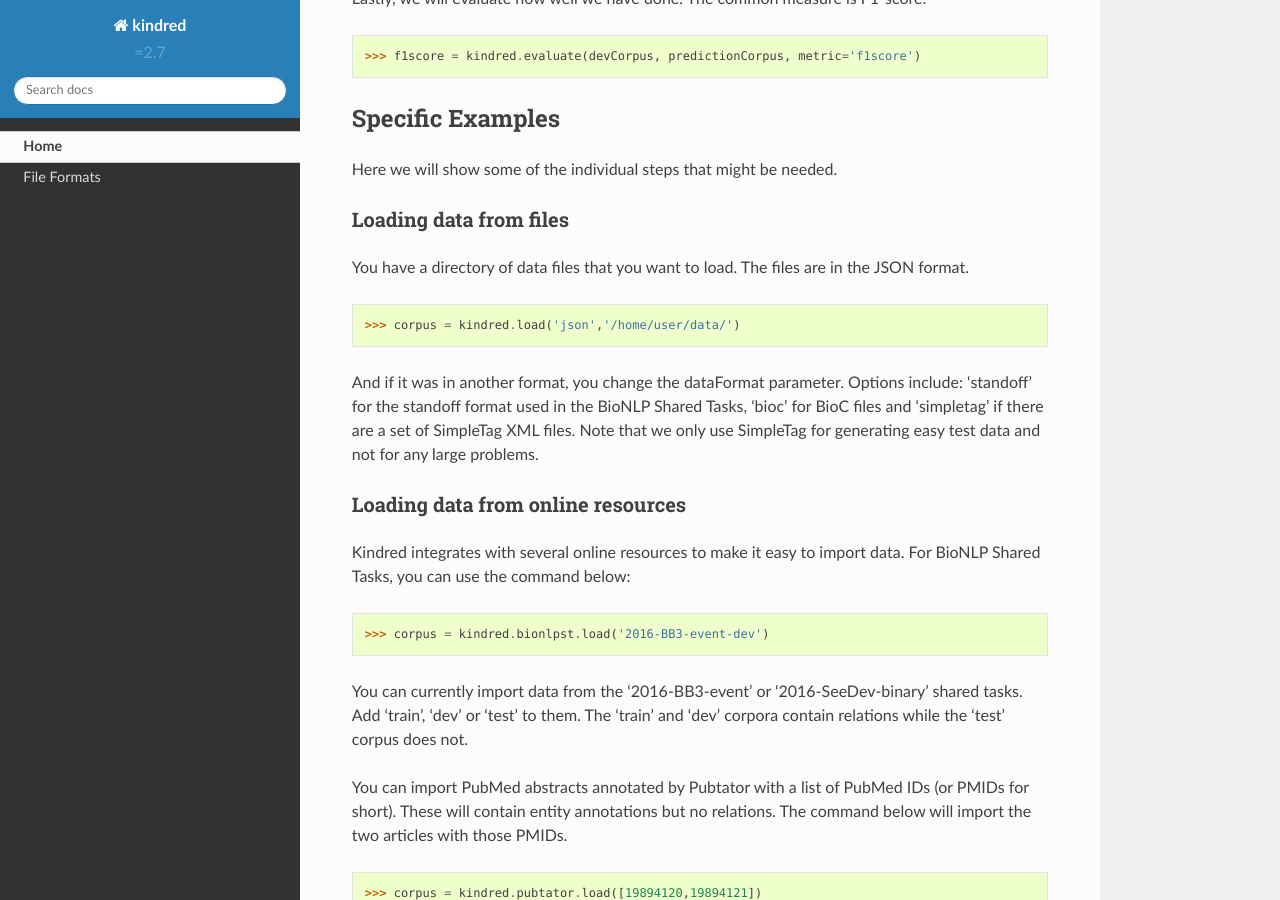
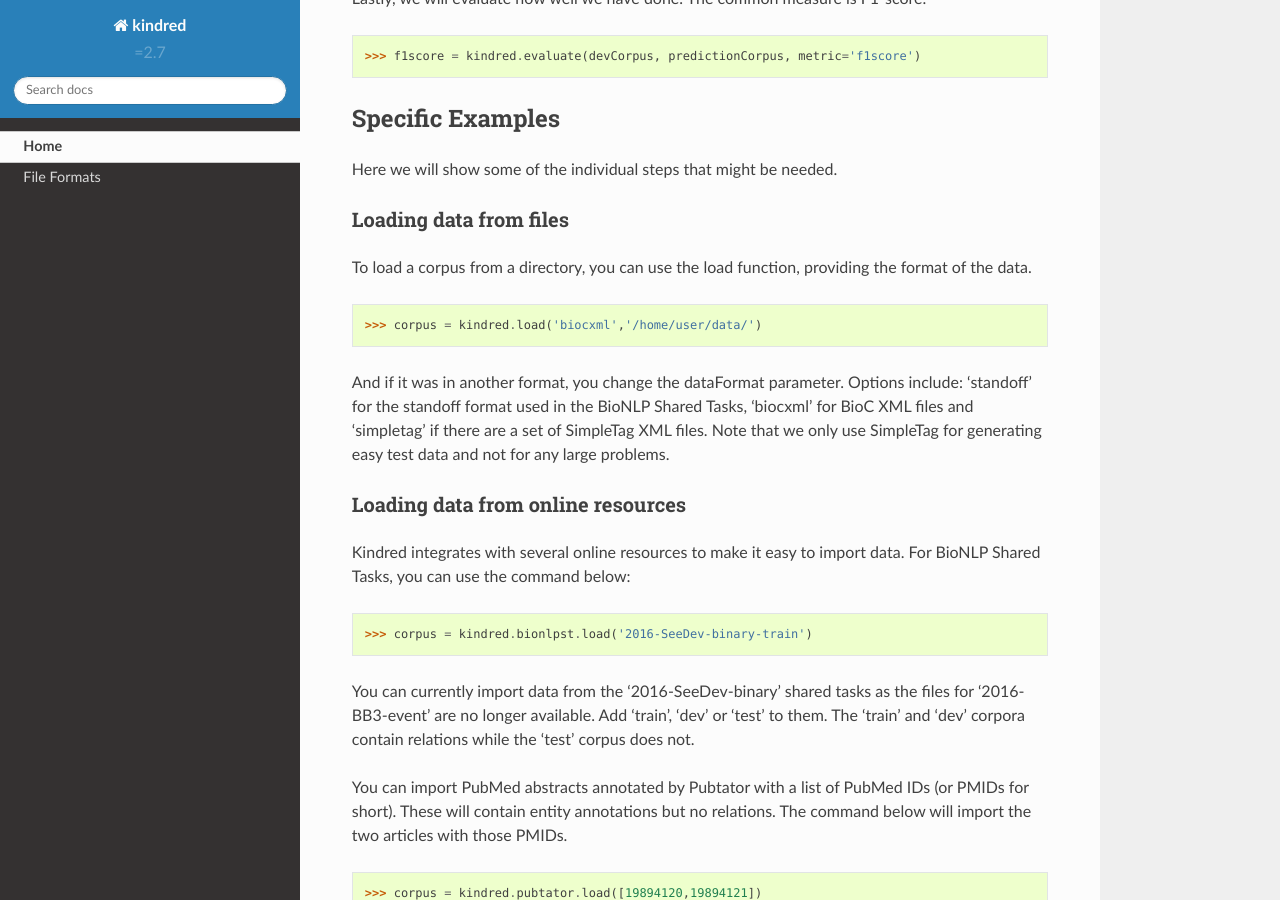
Before and after one commit to jakelever/kindred, a Sphinx documentation site: the page built from docs/index.rst, in a window 1280 px wide and 900 px high, scrolled down 2154 px. Built offline with Sphinx 7.4.7 and the Read the Docs theme 2.0.0, drawn with Linux system fonts in a browser that asks for light colours; formulas are drawn with MathJax 3; some of the changed text lies outside the part shown.

Commit message:
Updates to README and docs for spacy and bionlp-st changes

```diff
--- a/docs/index.rst
+++ b/docs/index.rst
@@ -67,8 +67,8 @@
 
 First, we need to load the data. We want the training and development corpus and use the commands below
 
->>> trainCorpus = kindred.bionlpst.load('2016-BB3-event-train')
->>> devCorpus = kindred.bionlpst.load('2016-BB3-event-dev')
+>>> trainCorpus = kindred.bionlpst.load('2016-SeeDev-binary-train')
+>>> devCorpus = kindred.bionlpst.load('2016-SeeDev-binary-dev')
 
 We're going to build a model for the relations in the training corpus and make predictions on the development corpus. We are going to keep the devCorpus object to make comparisons against, but need a copy of it that doesn't have any relations attached to it. Hence we will clone it and remove the relations. This will contain all the same text and entity annotations as the devCorpus, but no relations.
 
@@ -96,20 +96,20 @@
 Loading data from files
 ~~~~~~~~~~~~~~~~~~~~~~~
 
-You have a directory of data files that you want to load. The files are in the JSON format.
+To load a corpus from a directory, you can use the load function, providing the format of the data.
 
->>> corpus = kindred.load('json','/home/user/data/')
+>>> corpus = kindred.load('biocxml','/home/user/data/')
 
-And if it was in another format, you change the dataFormat parameter. Options include: 'standoff' for the standoff format used in the BioNLP Shared Tasks, 'bioc' for BioC files and 'simpletag' if there are a set of SimpleTag XML files. Note that we only use SimpleTag for generating easy test data and not for any large problems.
+And if it was in another format, you change the dataFormat parameter. Options include: 'standoff' for the standoff format used in the BioNLP Shared Tasks, 'biocxml' for BioC XML files and 'simpletag' if there are a set of SimpleTag XML files. Note that we only use SimpleTag for generating easy test data and not for any large problems.
 
 Loading data from online resources
 ~~~~~~~~~~~~~~~~~~~~~~~~~~~~~~~~~~
 
 Kindred integrates with several online resources to make it easy to import data. For BioNLP Shared Tasks, you can use the command below:
 
->>> corpus = kindred.bionlpst.load('2016-BB3-event-dev')
+>>> corpus = kindred.bionlpst.load('2016-SeeDev-binary-train')
 
-You can currently import data from the '2016-BB3-event' or '2016-SeeDev-binary' shared tasks. Add 'train', 'dev' or 'test' to them. The 'train' and 'dev' corpora contain relations while the 'test' corpus does not.
+You can currently import data from the '2016-SeeDev-binary' shared tasks as the files for '2016-BB3-event' are no longer available. Add 'train', 'dev' or 'test' to them. The 'train' and 'dev' corpora contain relations while the 'test' corpus does not.
 
 You can import PubMed abstracts annotated by Pubtator with a list of PubMed IDs (or PMIDs for short). These will contain entity annotations but no relations. The command below will import the two articles with those PMIDs.
 
@@ -170,6 +170,11 @@
 
 Release Notes
 -------------
+
+Version 2.8.0
+-------------
+- Updates for newer version of bioc library
+- Dealing with BioNLP 2016 task files that are unavailable
 
 Version 2.7.0
 -------------
```
Also changed, not shown: other parts of docs/index.rst (+1 -1 lines), README.md (+12 -4 lines).
